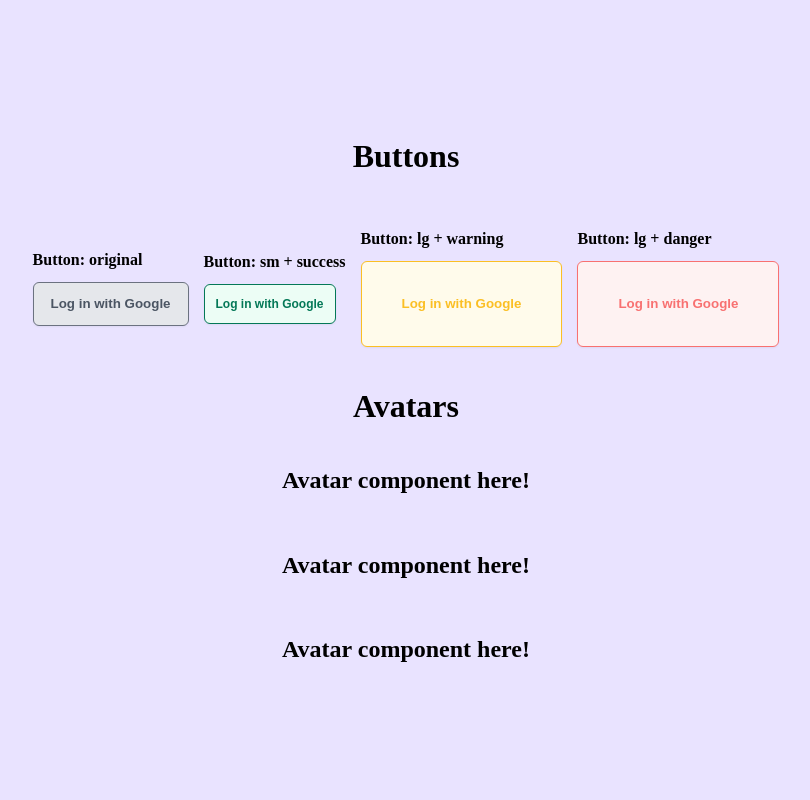
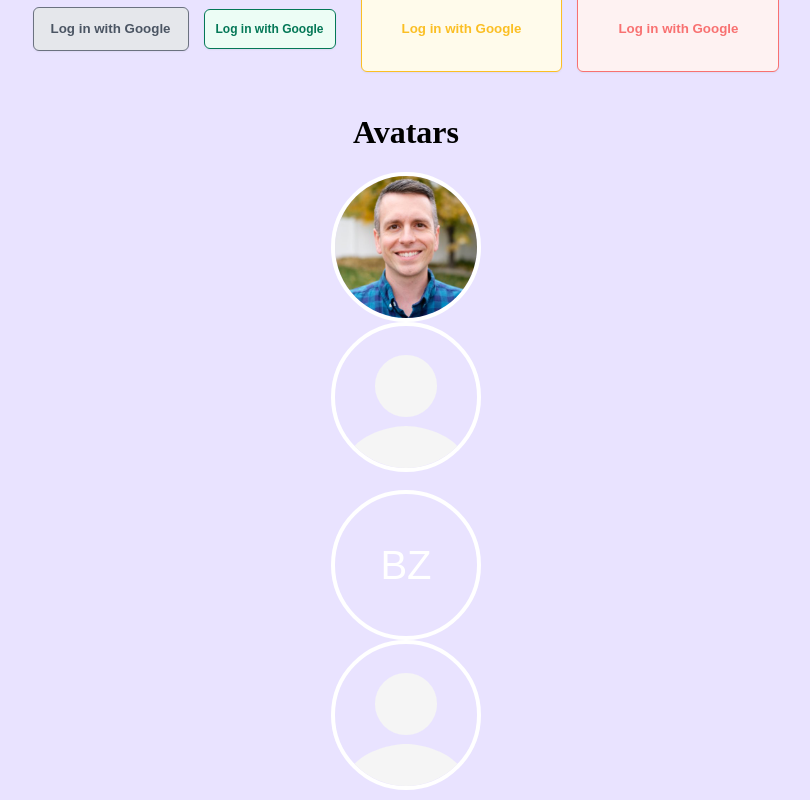
Before and after one commit to emirisato1003/advanced-react-lab, a React (Vite) app in the folder advanced-react-lab/: page / in a window 1280 px wide. Shown: the top 800 px of the page, without its empty margins (234-1044 px from the left). Built offline with nearby package versions, Linux system fonts and the light colour scheme.

Commit message:
update from PC

```diff
--- a/advanced-react-lab/src/App.jsx
+++ b/advanced-react-lab/src/App.jsx
@@ -3,6 +3,7 @@ import Button from "./Button";
 import Avatar from './Avatar';
 
 function App() {
+  const src = "./src/assets/bob.jpg";
   return (
     <main>
 
@@ -16,7 +17,7 @@ function App() {
 
       <h1>Avatars</h1>
       <div className="avatar-container">
-        <Avatar src="./images/bob.jpg" alt="Bob Ziroll" />
+        <Avatar src="./src/assets/bob.jpg" alt="Bob Ziroll" />
         <br />
         <Avatar>BZ</Avatar>
         <br />
--- a/advanced-react-lab/src/Avatar.jsx
+++ b/advanced-react-lab/src/Avatar.jsx
@@ -1,32 +1,21 @@
 import { IoPersonSharp } from "react-icons/io5";
+import classNames from "classnames";
 import React from "react";
 
 export default function Avatar(props) {
 
-    /**
- * Challenge: Create a flexible Avatar component!
- *
- * Check the slides for notes on how the component
- * should be used.
- *
- * Each of the 3 different avatars should have a
- * wrapper div with the classes below:
- *
- * With image: `avatar`
- * With initials: `avatar avatar-letters`
- * Anonymous: `avatar avatar-icon`
- *
- * E.g. <Avatar>BZ</Avatar> should render
- * <div className="avatar avatar-letters">...</div>
- *
- * Check the hints.md file if you are really stuck.
- *
- * EXTRA CREDIT:
- * Randomize the background color of the non-image
- * avatars. Check the styles.css for some pre-written
- * color classes to add to the wrapper div.
- */
     return (
-        <h2>Avatar component here!</h2>
+        <>
+            {/* <h2>Avatar component here!</h2> */}
+            {props.src && <div className="avatar">
+                <img src={props.src} alt={props.alt} />
+            </div>}
+            {props.children && <div className="avatar avatar-letters">
+                {props.children}
+            </div>}
+            <div className="avatar avatar-icon">
+                <IoPersonSharp />
+            </div>
+        </>
     );
 }
```
